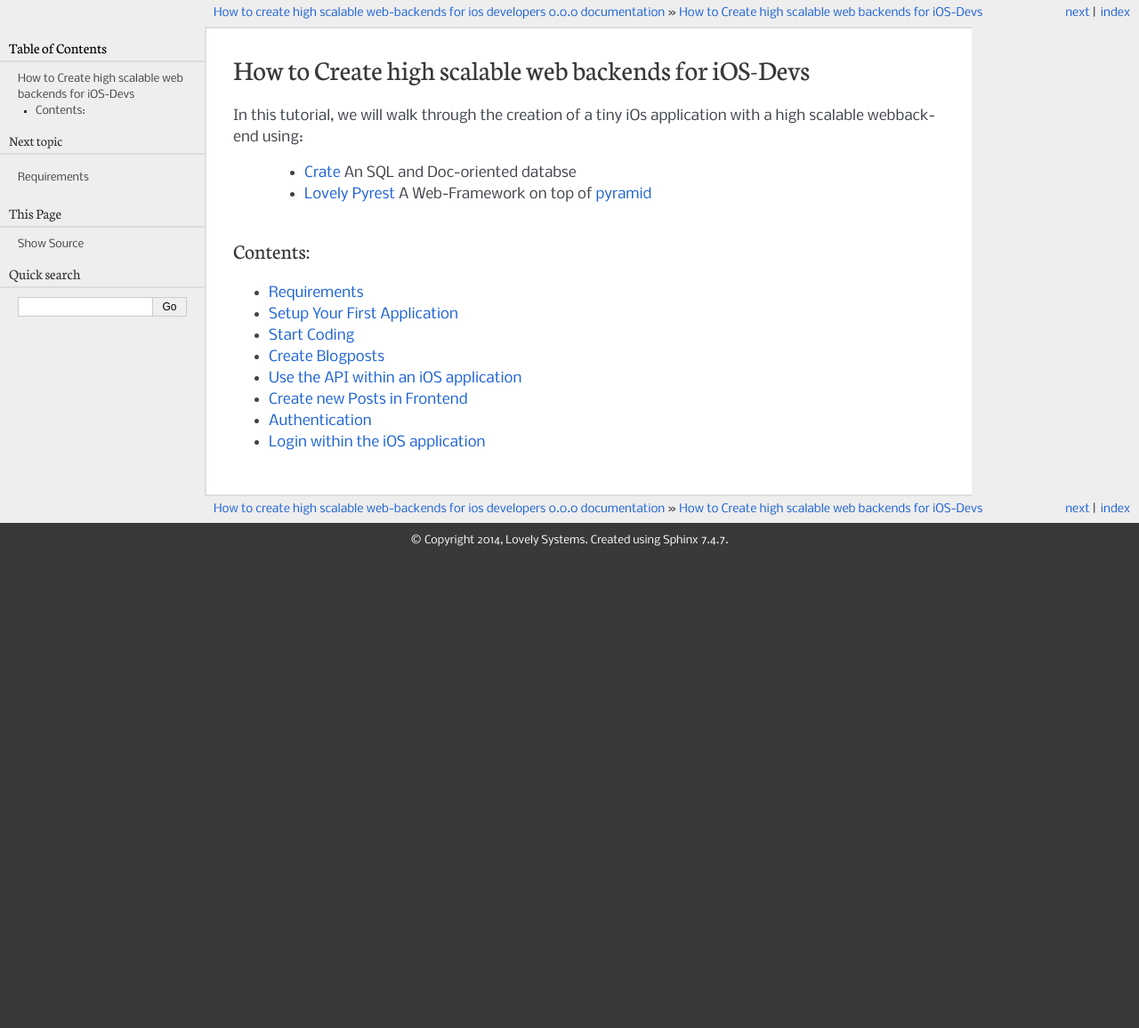
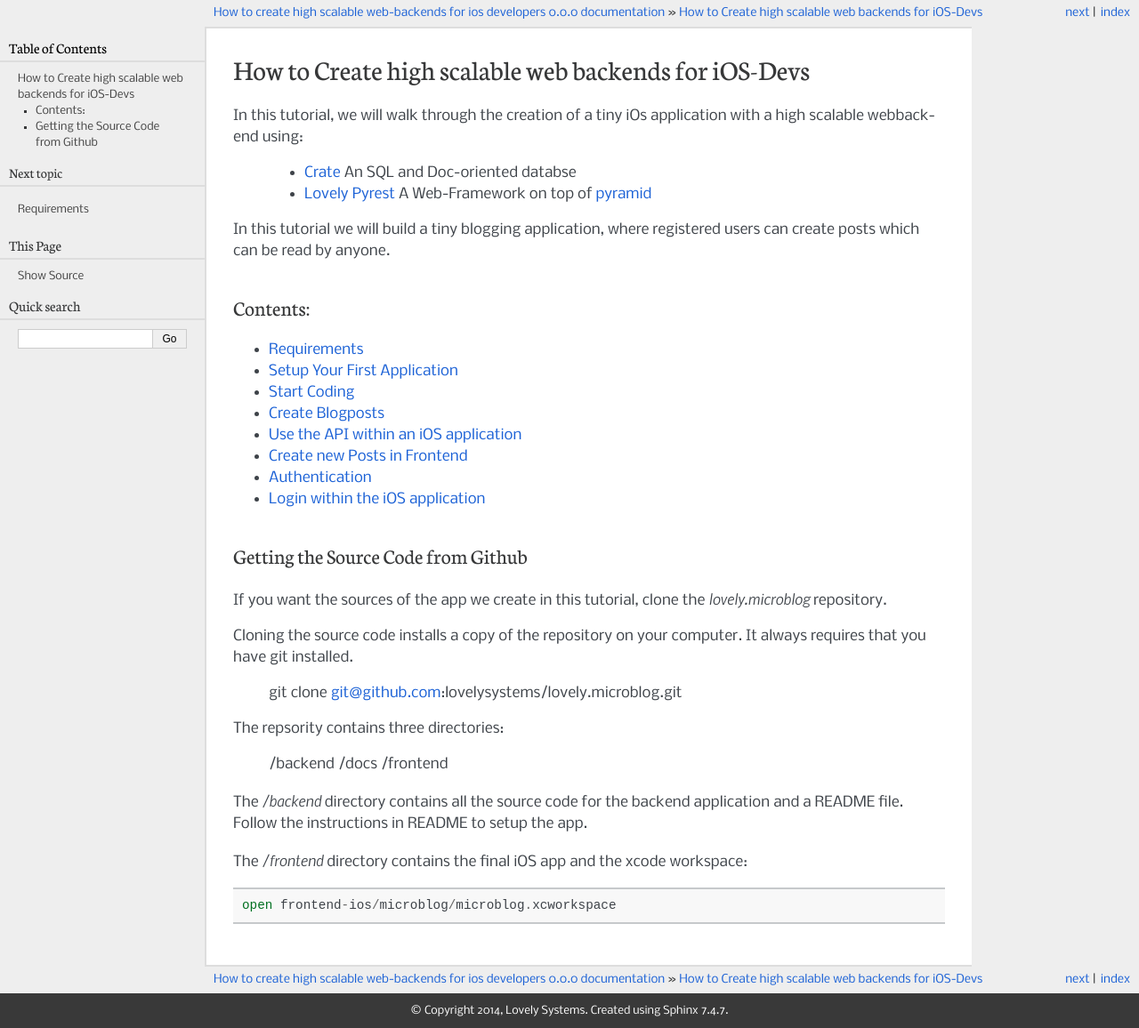
Before and after one commit to lovelysystems/lovely.microblog, a Sphinx documentation site: the page built from docs/docs/index.rst, in a window 1280 px wide. Shown: the whole page at 89% size. Built offline with Sphinx 7.4.7, drawn with Linux system fonts in a browser that asks for light colours; before the commit the page ends 900 px from its top, so only the background shows below that.

Commit message:
added introduction and how to get the sources from github

```diff
--- a/docs/docs/index.rst
+++ b/docs/docs/index.rst
@@ -7,6 +7,10 @@ a high scalable webbackend using:
 
    - `Crate <https://crate.io>`_ An SQL and Doc-oriented databse
    - `Lovely Pyrest <http://lovelysystems.github.io/lovely.pyrest/index.html>`_ A Web-Framework on top of `pyramid <http://www.pylonsproject.org/projects/pyramid/about>`_
+
+In this tutorial we will build
+a tiny blogging application, where registered users can create posts which can
+be read by anyone.
 
 Contents:
 ---------
@@ -23,3 +27,28 @@ Contents:
    frontend_create_post.rst
    be_authentication.rst
    frontend_login.rst
+
+
+Getting the Source Code from Github
+-----------------------------------
+
+If you want the sources of the app we create in this tutorial, clone the
+`lovely.microblog` repository.
+
+Cloning the source code installs a copy of the repository on your computer.
+It always requires that you have git installed.
+
+    git clone git@github.com:lovelysystems/lovely.microblog.git
+
+The repsority contains three directories:
+
+    /backend
+    /docs
+    /frontend
+
+The `/backend` directory contains all the source code for the backend
+application and a README file. Follow the instructions in README to setup the app.
+
+The `/frontend` directory contains the final iOS app and the xcode workspace::
+
+    open frontend-ios/microblog/microblog.xcworkspace
```
